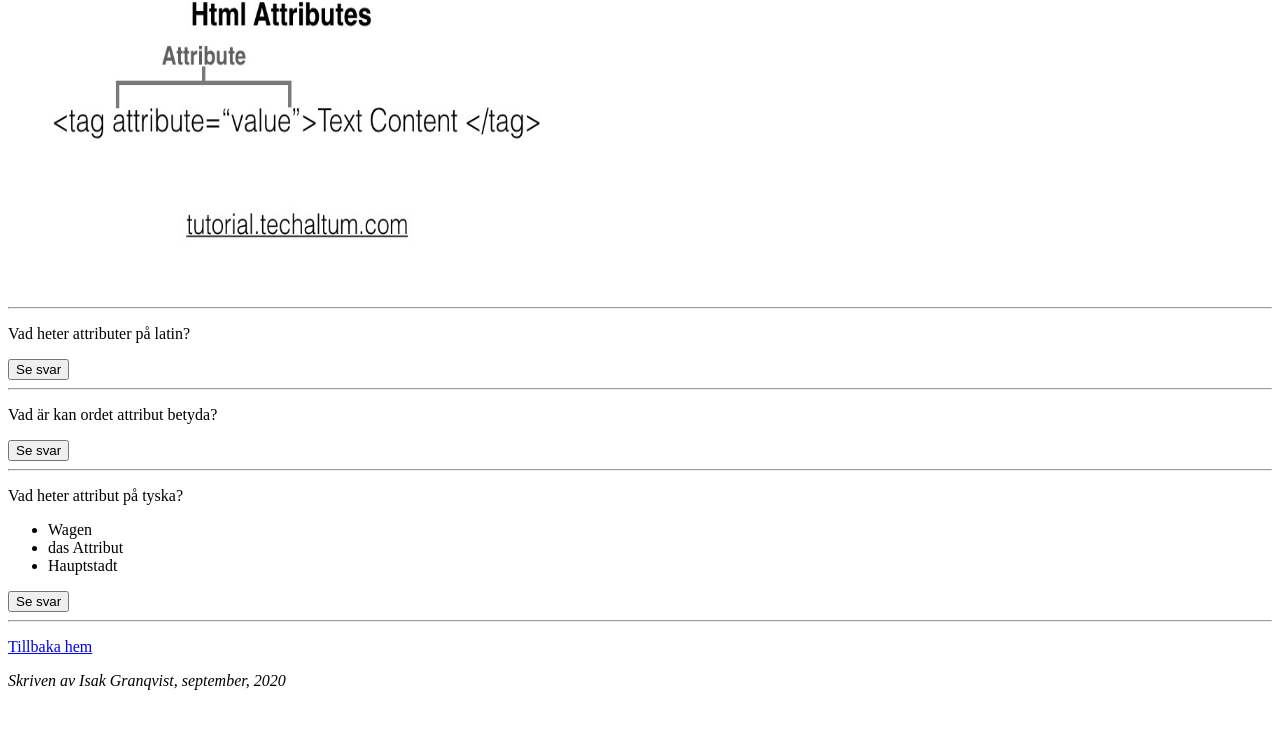
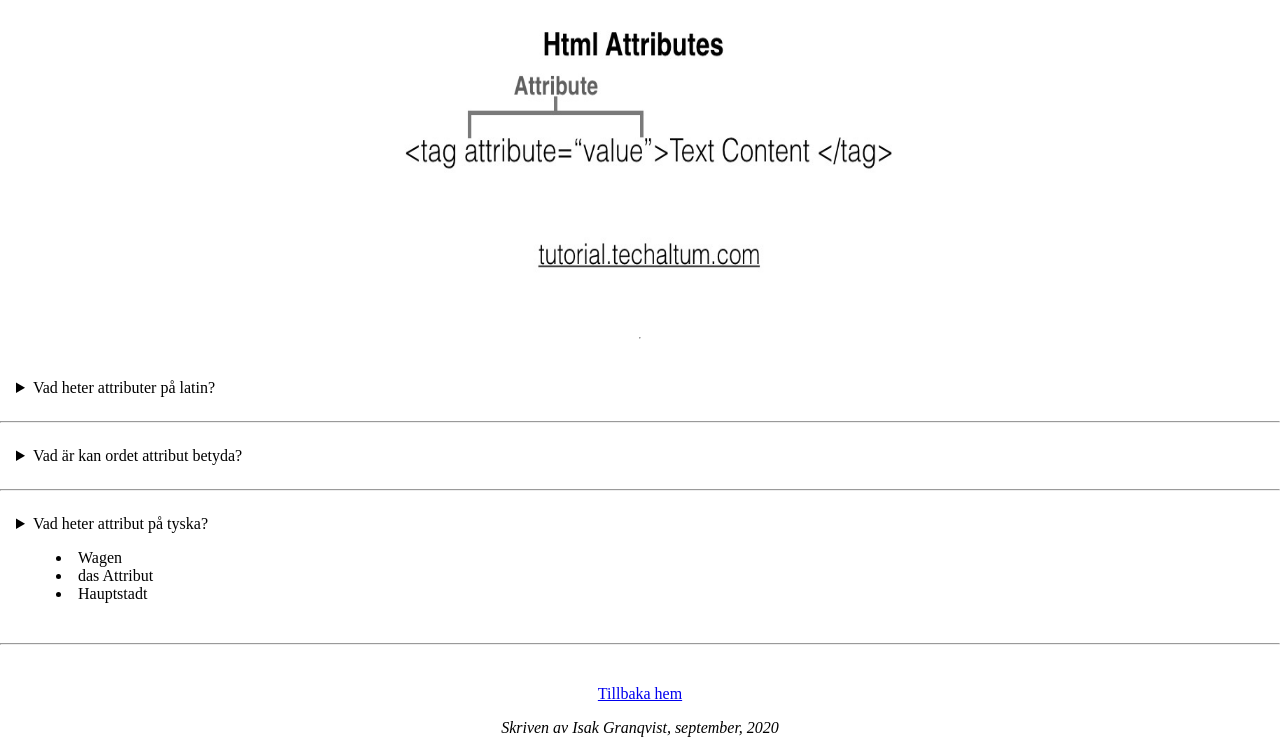
Before and after one commit to Glimakra-Webbutvecklare-2020/flash-cards, a plain HTML site: page flashcards/attributer.html in a window 1280 px wide. Shown: the part 87-840 px from the top of the page. Before the commit the page ends 800 px from the top, so only its background shows below. Drawn offline with Linux system fonts and the light colour scheme.

Commit message:
added some stuff

```diff
--- a/flashcards/attributer.html
+++ b/flashcards/attributer.html
@@ -4,6 +4,41 @@
         <meta name="viewport" content="width=device-width, initial-scale=1.0" />
         <title>Flashcard - Attributer</title>
         <script src="../scripts/toggleAnswer.js"></script>
+        <style>
+            body, html {
+                margin: 0;
+                padding: 0;
+                width: 100%;
+                height: 100%;
+            }
+            summary:hover {
+                cursor: pointer;
+                color: green;
+            }
+
+            summary:focus {
+                outline: none;
+            }
+
+            details p {
+                border: 4px solid green;
+                padding: 1em;
+            }
+
+            section, header, footer {
+                padding: 1em;
+            }
+
+            header {
+                display: flex;
+                flex-direction: column;
+                align-items: center;
+            }
+
+            footer {
+                text-align: center;
+            }
+        </style>
     </head>
     <body>
         <header>
@@ -14,37 +49,46 @@
         <main>
             <!-- It can be a simple question/answer -->
             <section>
-                <p id="question1">Vad heter attributer på latin?</p>
+                <details>
+                    <summary title="Visa svar">Vad heter attributer på latin?</summary>
 
-                <p id="answer1" hidden>rerum</p>
-                <button onclick="toggleAnswer(answer1)">Se svar</button>
+                    <p>Svar: rerum</p>
 
+                </details>
             </section>
             <hr />
 
             <!-- Or you can have a longer expaination-->
             <section>
-                <p id="question2">Vad är kan ordet attribut betyda?</p>
+                <details>
+                    <summary title="Visa svar">Vad är kan ordet attribut betyda?</summary>
 
-                <p id="answer2" hidden>
+                    <p>
                         <b>Faktum</b> Attribut är ett ord, som vi använder när vi vill berätta mer om det viktigaste i en satsdel.<br>
                         <b>Fraser</b>  Jag vill ha en <mark>tallrik</mark> müsli<br>
                         <b>Matematik</b>  Det kommer ifrån en speciell gren inom matematiken där man räknar med sanningsvärde; saker är antingen sanna eller falska och inget annat. Det faktum att attributet förekommer gör att det är ”sant”, medans då det inte förekommer så är det ”falskt”.<br>
                     </p>
-                <button onclick="toggleAnswer(answer2)">Se svar</button>
+
+                </details>
             </section>
             <hr />
 
             <!-- Or it can you present some alternatives -->
             <section>
-                <p id="question3">Vad heter attribut på tyska?</p>
-                <ul type="a">
+                <details>
+                    <summary title="Visa svar">Vad heter attribut på tyska?
+                        <ul>
                             <li>Wagen</li>
                             <li>das Attribut</li>
                             <li>Hauptstadt</li>
                         </ul>
-                <p id="answer3" hidden>b) das Attribut</p>
-                <button onclick="toggleAnswer(answer3)">Se svar</button>
+                    </summary>
+
+                    <p>
+                        b) das Attribut
+                    </p>
+
+                </details>
             </section>
             <hr />
         </main>
```
Lines whose indentation alone changed are shown as unchanged.
